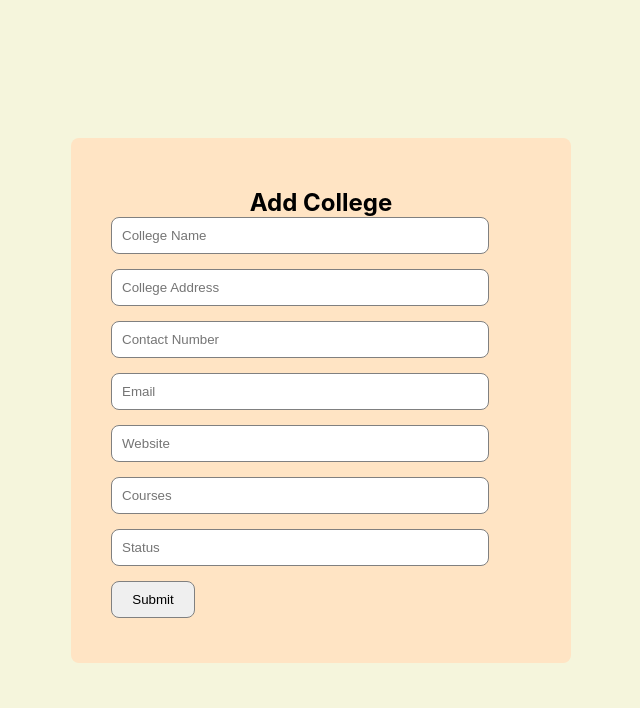
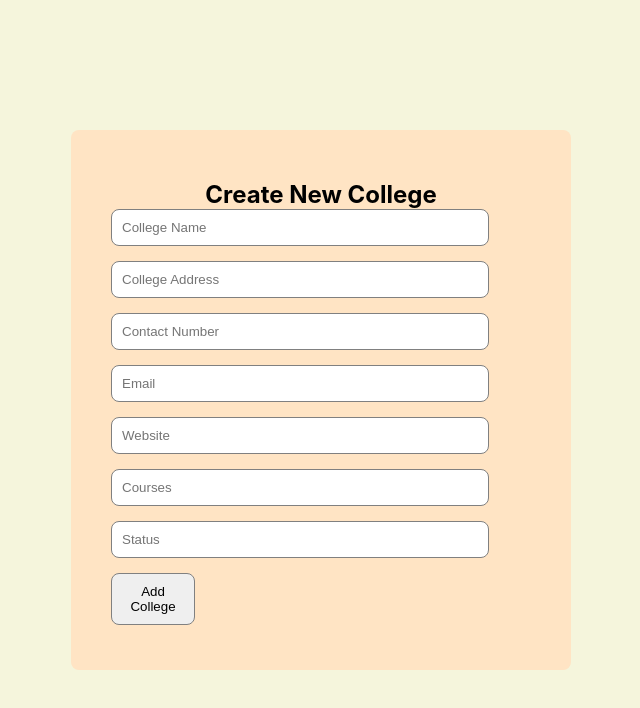
Before and after one commit to neojarvis-testing/be7c4864-9f90-4f26-b875-ffeb9db31345-5730fa8d-258a-479c-8dfb-02e4916636f9, a React (Create React App) app in the folder reactapp/: page /college-form in a window 1280 px wide. Shown: the top 708 px of the page, without its empty margins (319-959 px from the left). Built offline with nearby package versions, Linux system fonts and the light colour scheme.

Commit message:
test case fix 1

```diff
--- a/reactapp/src/AdminComponents/CollegeForm.jsx
+++ b/reactapp/src/AdminComponents/CollegeForm.jsx
@@ -6,7 +6,7 @@ return (
 
    <div className='form-container'>
     <form className='form-box'>
-        <h2>Add College</h2>
+        <h2>Create New College</h2>
         <input type='text' name='name' placeholder='College Name' required />
         <input type='text'  name='address' placeholder='College Address' required />
         <input type='text'  name='contact Number' placeholder='Contact Number' required />
@@ -15,7 +15,7 @@ return (
         <input type='text'  name='courses' placeholder='Courses' required />
         <input type='text'  name='status' placeholder='Status' required />
         <br/>
-        <button type='submit'>Submit</button>
+        <button type='submit' name="Add College">Add College</button>
     </form>
    </div>
 
--- a/reactapp/src/Components/Login.jsx
+++ b/reactapp/src/Components/Login.jsx
@@ -3,17 +3,17 @@ import {useMutation} from '@tanstack/react-query';
 import {useDispatch} from 'react-redux';
 import {loginSuccess} from '../userSlice';
 import {useNavigate} from 'react-router-dom';
-import api from '../apiConfig'
+import {baseUrl} from '../apiConfig'
+import axios from 'axios';
 import './Login.css'
 const Login = () => {
 
     const dispatch = useDispatch();
     const navigate = useNavigate();
-
 const [form,setForm] = useState({email:'',password: ''});
 
 const loginMutation = useMutation({
-    mutationFn: () => api.post('/api/users/login',form),
+    mutationFn: () => axios.post(`${baseUrl}/api/users/login`,form),
     onSuccess: (response)=>{
         console.log("Login Response",response);
          const {email, token, userRole,userId,username} = response.data;
--- a/reactapp/src/Components/Signup.jsx
+++ b/reactapp/src/Components/Signup.jsx
@@ -3,7 +3,8 @@ import {useMutation} from '@tanstack/react-query';
 import {useDispatch} from 'react-redux';
 import {signUpSuccess} from '../userSlice';
 import {useNavigate} from 'react-router-dom';
-import api from '../apiConfig'
+import {baseUrl} from '../apiConfig'
+import axios from 'axios';
 
 const Signup = () => {
 
@@ -15,7 +16,7 @@ const [form,setForm] = useState({email:'',password: '',username: '',mobileNumber
 
 
     const signupMutation = useMutation({
-        mutationFn: () => api.post('/api/users/register',form),
+        mutationFn: () => axios.post(`${baseUrl}/api/users/register`,form),
         onSuccess: (response)=>{
             const {name, email} = response.data;
             dispatch(signUpSuccess(name,email));
--- a/reactapp/src/apiConfig.js
+++ b/reactapp/src/apiConfig.js
@@ -1,8 +1 @@
-import axios from "axios";
-
-const api = axios.create({
-    baseURL: 'https://8080-fbdfcfebebefebefccadafadacdfbef.project.examly.io',
-    headers: {"Content-Type":"application/json"}
-});
-
-export default api;
+export const baseUrl = "https://8080-fbdfcfebebefebefccadafadacdfbef.project.examly.io";
```
Also changed, not shown: 23 other files (tests, documents, lock files or other folders).
